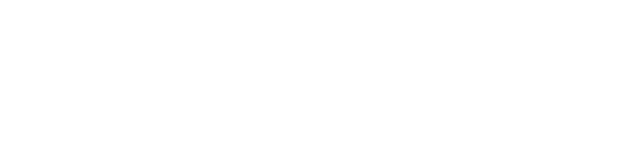
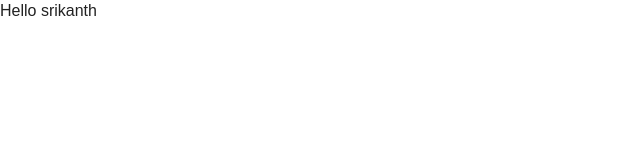
Before and after one commit to srikanthbr/iversity, a plain HTML site: page index.html in a window 1280 px wide. Shown: the whole page, without its empty margins (0-640 px from the left). Drawn offline with Linux system fonts and the light colour scheme.

Commit message:
second commit

```diff
--- a/index.html
+++ b/index.html
@@ -41,7 +41,7 @@
 
         <!-- Add your site or application content here -->
 
-        <!--Hello srikanth-->
+        Hello srikanth
 
         <script src="js/vendor/zepto.min.js"></script>
         <script src="js/helper.js"></script>
```
